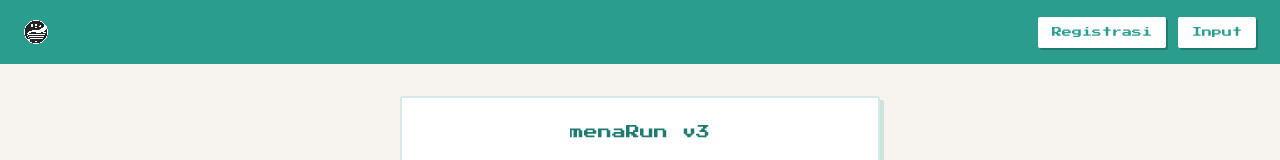
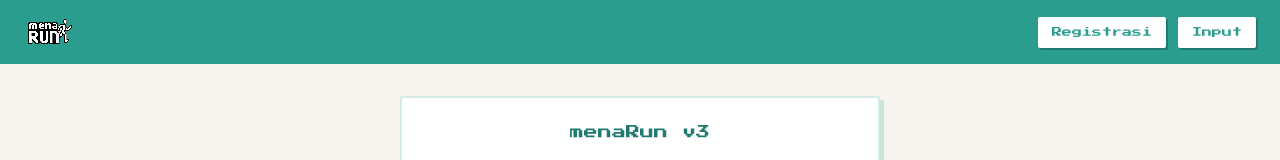
Before and after one commit to muhtalhaa/menarun-v3, a Next.js app: page / in a window 1280 px wide. Shown: the top 160 px of the page. Built offline with nearby package versions, Linux system fonts and the light colour scheme; no server answers; the database is empty.

Commit message:
ganti logo

```diff
--- a/components/layout/SiteHeader.tsx
+++ b/components/layout/SiteHeader.tsx
@@ -4,7 +4,7 @@ import { SiteLogo } from "@/components/layout/SiteLogo";
 export function SiteHeader() {
   return (
     <header className="flex h-14 items-center justify-between bg-tosca px-4 md:h-16 md:px-6">
-      <SiteLogo height={24} />
+      <SiteLogo height={32} />
       <nav className="flex items-center gap-2 md:gap-3">
         <Link
           href="/registrasi"
```
Also changed, not shown: public/images/logo.png.
